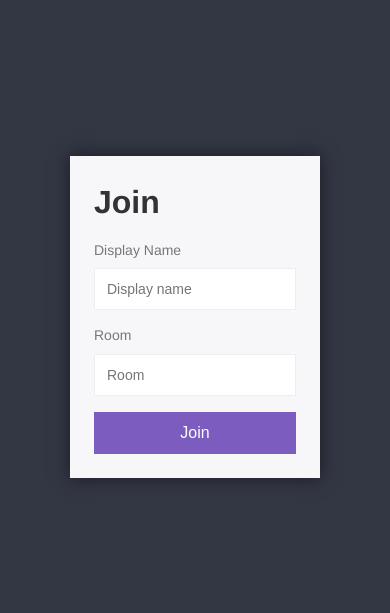
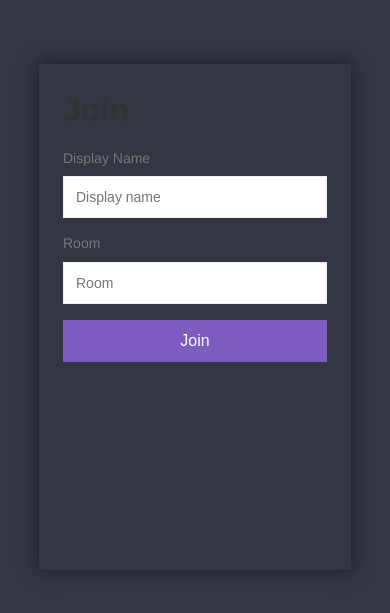
Before and after one commit to HET-CE/Chat-app, a website: page public/index.html in a window 390 px wide. Shown: the part 105-718 px from the top of the page. Drawn offline with Linux system fonts and the light colour scheme.

Commit message:
test media query

```diff
--- a/public/css/styles.css
+++ b/public/css/styles.css
@@ -67,9 +67,9 @@ button:disabled {
 
 .centered-form__box {
     box-shadow: 0px 0px 17px 1px #1D1F26;
-    background: #F7F7FA;
+    background: #333744;
     padding: 24px;
-    width: 250px;
+    width: 50%;
 }
 
 .centered-form button {
@@ -185,3 +185,10 @@ button:disabled {
     font-weight: 300;
     padding: 12px 24px 0 24px;
 }
+
+@media only screen and (max-width: 800px){
+    .centered-form__box {
+        width: 80%;
+        height: 60%;
+    }
+}
```
